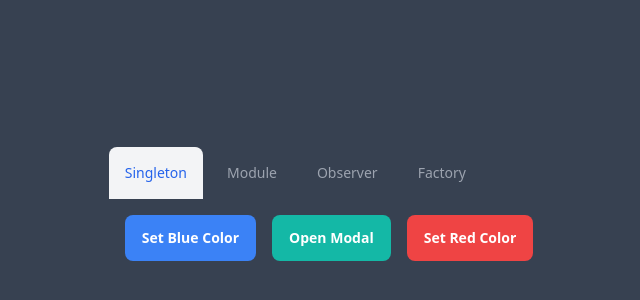
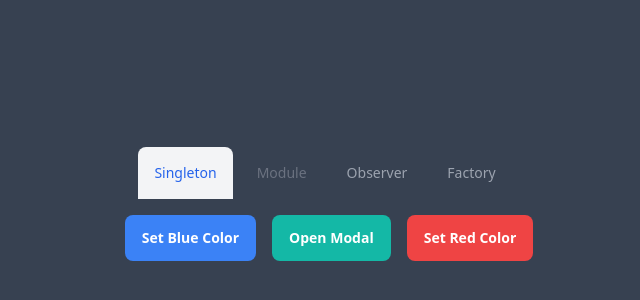
Before and after one commit to User6531/pdp_tech_demo, a React (Vite) app: page / in a window 1280 px wide. Shown: the part 188-488 px from the top of the page, without its empty margins (311-951 px from the left). Built offline with nearby package versions, Linux system fonts and the light colour scheme.

Commit message:
update module patter button

```diff
--- a/src/App.tsx
+++ b/src/App.tsx
@@ -1,7 +1,7 @@
 import { useState } from "react";
 import Singleton from "./SingletonComponent";
 
-type TType = "singleton";
+type TType = "singleton" | "module";
 
 function App() {
   const [type, setType] = useState<TType>("singleton");
@@ -9,17 +9,28 @@ function App() {
   return (
     <div className="w-screen h-screen bg-gray-700 flex items-center justify-center text-white">
       <div className="flex flex-col">
-        <ul className="flex flex-wrap text-sm font-medium text-center text-gray-500 dark:text-gray-400">
+        <ul className="flex flex-wrap justify-center text-sm font-medium text-center text-gray-500 dark:text-gray-400">
           <li className="me-2">
             <button
-              className="inline-block p-4 text-blue-600 bg-gray-100 rounded-t-lg active dark:bg-gray-800 dark:text-blue-500"
+              className={`inline-block p-4 ${
+                type === "singleton"
+                  ? "text-blue-600 bg-gray-100 rounded-t-lg active dark:bg-gray-800 dark:text-blue-500"
+                  : "rounded-t-lg hover:text-gray-600 hover:bg-gray-50 dark:hover:bg-gray-800 dark:hover:text-gray-300"
+              }`}
               onClick={() => setType("singleton")}
             >
               Singleton
             </button>
           </li>
           <li className="me-2">
-            <button className="inline-block p-4 text-gray-400 rounded-t-lg cursor-not-allowed dark:text-gray-500">
+            <button
+              className={`inline-block p-4 ${
+                type === "module"
+                  ? "text-blue-600 bg-gray-100 rounded-t-lg active dark:bg-gray-800 dark:text-blue-500"
+                  : "rounded-t-lg hover:text-gray-600 hover:bg-gray-50 dark:hover:bg-gray-800 dark:hover:text-gray-300"
+              }`}
+              onClick={() => setType("module")}
+            >
               Module
             </button>
           </li>
@@ -45,6 +56,9 @@ function getBody(type: TType) {
     case "singleton":
       return <Singleton />;
 
+    case "module":
+      return "module";
+
     default:
       return null;
   }
```
